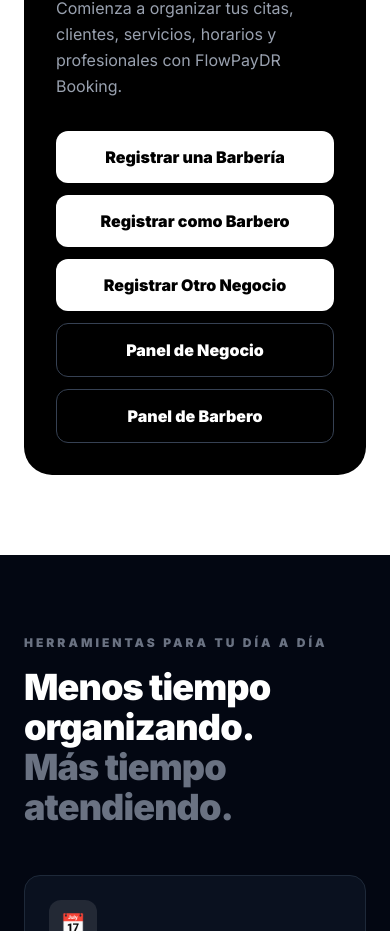
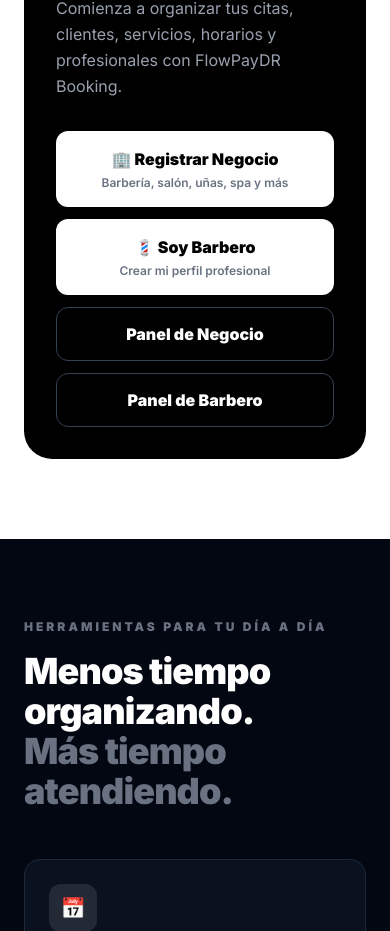
Before and after one commit to hectorblanc19/booking-platform, a Next.js app: page / in a window 390 px wide. Shown: the part 3418-4349 px from the top of the page. Built offline with nearby package versions, Linux system fonts and the light colour scheme.

Commit message:
Improve registration options and mobile time alignment

```diff
--- a/app/business/register/page.jsx
+++ b/app/business/register/page.jsx
@@ -655,8 +655,16 @@
               marginBottom: "22px",
             }}
           >
-            <div>
-              <label>{tr.openTime}</label>
+            <div style={{ display: "flex", flexDirection: "column" }}>
+              <label
+                style={{
+                  minHeight: "40px",
+                  display: "flex",
+                  alignItems: "flex-end",
+                }}
+              >
+                {tr.openTime}
+              </label>
 
               <input
                 type="time"
@@ -667,8 +675,16 @@
               />
             </div>
 
-            <div>
-              <label>{tr.closeTime}</label>
+            <div style={{ display: "flex", flexDirection: "column" }}>
+              <label
+                style={{
+                  minHeight: "40px",
+                  display: "flex",
+                  alignItems: "flex-end",
+                }}
+              >
+                {tr.closeTime}
+              </label>
 
               <input
                 type="time"
--- a/components/HomeClient.jsx
+++ b/components/HomeClient.jsx
@@ -51,9 +51,10 @@
       businessText:
         "Comienza a organizar tus citas, clientes, servicios, horarios y profesionales con FlowPayDR Booking.",
 
-      barbershopRegister: "Registrar una Barbería",
-      barberRegister: "Registrar como Barbero",
-      businessRegister: "Registrar Otro Negocio",
+      businessRegister: "Registrar Negocio",
+      businessRegisterSub: "Barbería, salón, uñas, spa y más",
+      barberRegister: "Soy Barbero",
+      barberRegisterSub: "Crear mi perfil profesional",
 
       whyEyebrow: "HERRAMIENTAS PARA TU DÍA A DÍA",
       whyTitle: "Menos tiempo organizando.",
@@ -173,9 +174,10 @@
       businessText:
         "Start organizing appointments, customers, services, schedules and professionals with FlowPayDR Booking.",
 
-      barbershopRegister: "Register a Barbershop",
-      barberRegister: "Register as a Barber",
-      businessRegister: "Register Other Business",
+      businessRegister: "Register Business",
+      businessRegisterSub: "Barbershop, salon, nails, spa & more",
+      barberRegister: "I'm a Barber",
+      barberRegisterSub: "Create my professional profile",
 
       whyEyebrow: "TOOLS FOR YOUR DAY",
       whyTitle: "Less time organizing.",
@@ -603,23 +605,26 @@
               <div className="grid sm:grid-cols-2 gap-3 mt-8">
                 <Link
                   href="/business/register"
-                  className="bg-white text-black px-5 py-3.5 rounded-xl font-black text-center hover:bg-gray-100 transition"
+                  className="bg-white text-black px-5 py-4 rounded-xl text-center hover:bg-gray-100 transition"
                 >
-                  {tr.barbershopRegister}
+                  <span className="block font-black">
+                    🏢 {tr.businessRegister}
+                  </span>
+                  <span className="block text-xs text-gray-500 mt-1 font-semibold">
+                    {tr.businessRegisterSub}
+                  </span>
                 </Link>
 
                 <Link
                   href={`/register-barber?lang=${lang}`}
-                  className="bg-white text-black px-5 py-3.5 rounded-xl font-black text-center hover:bg-gray-100 transition"
+                  className="bg-white text-black px-5 py-4 rounded-xl text-center hover:bg-gray-100 transition"
                 >
-                  {tr.barberRegister}
-                </Link>
-
-                <Link
-                  href="/business/register"
-                  className="bg-white text-black px-5 py-3.5 rounded-xl font-black text-center hover:bg-gray-100 transition"
-                >
-                  {tr.businessRegister}
+                  <span className="block font-black">
+                    💈 {tr.barberRegister}
+                  </span>
+                  <span className="block text-xs text-gray-500 mt-1 font-semibold">
+                    {tr.barberRegisterSub}
+                  </span>
                 </Link>
 
                 <Link
@@ -631,7 +636,7 @@
 
                 <Link
                   href="/barber/login"
-                  className="sm:col-span-2 border border-gray-700 text-white px-5 py-3.5 rounded-xl font-black text-center hover:bg-gray-900 transition"
+                  className="border border-gray-700 text-white px-5 py-3.5 rounded-xl font-black text-center hover:bg-gray-900 transition"
                 >
                   {tr.barberDashboard}
                 </Link>
```
